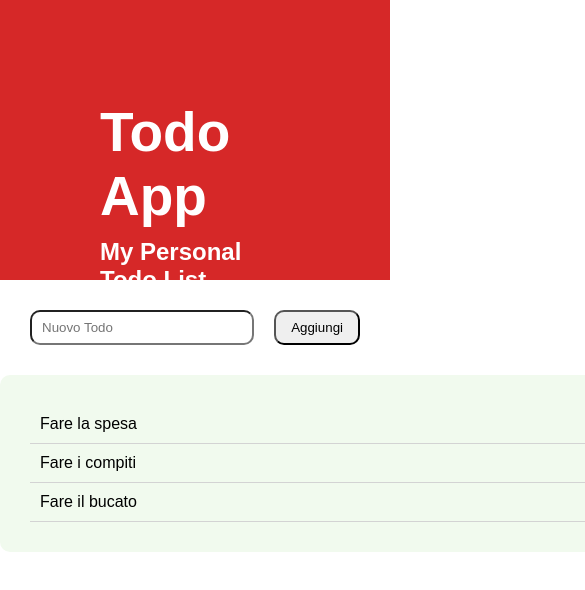
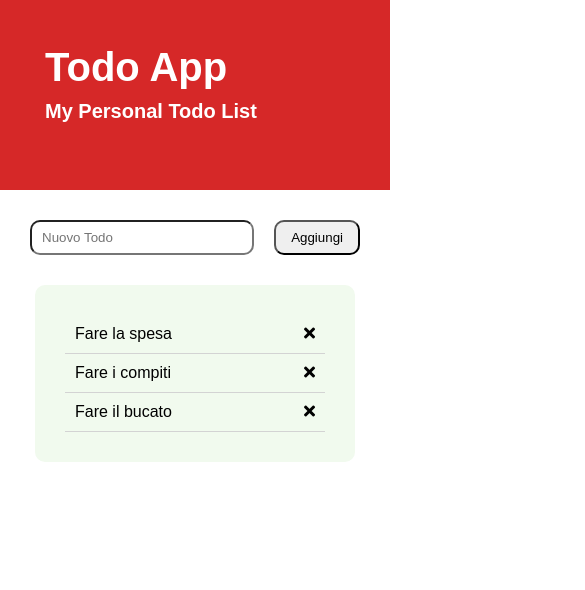
Before and after one commit to AlessioCirillo/vue-todolist, a plain HTML site: page index.html in a window 390 px wide. Shown: the top 590 px of the page, 585 px wide, since content can reach past the window. Drawn offline with nearby package versions, Linux system fonts and the light colour scheme.

Commit message:
mediaquery

```diff
--- a/css/style.css
+++ b/css/style.css
@@ -46,7 +46,7 @@ button{
 
 /* BOTTOM-MAIN */
 .bottom-main{
-    width: 1170px;
+    max-width: 1170px;
     margin: auto;
     padding: 30px;
     background: #f1faee;
@@ -68,3 +68,39 @@ li{
 a{
     color: #000;
 }
+
+/* MEDIAQUERY */
+
+@media screen and (max-width: 1200px){
+    main .bottom-main{
+        max-width: 740px;
+    }
+}
+
+
+@media screen and (max-width: 760px){
+    main .bottom-main{
+        max-width: 450px;
+    }
+    header {
+        height: 240px;
+        padding: 75px;
+    }
+}
+
+@media screen and (max-width: 450px){
+    main .bottom-main{
+        max-width: 320px;
+    }
+    header {
+        height: 190px;
+        padding: 45px;
+    }
+    h1{
+        font-size: 40px;
+        padding-bottom: 10px;
+    }
+    h2{
+        font-size: 20px;
+    }
+}
```
